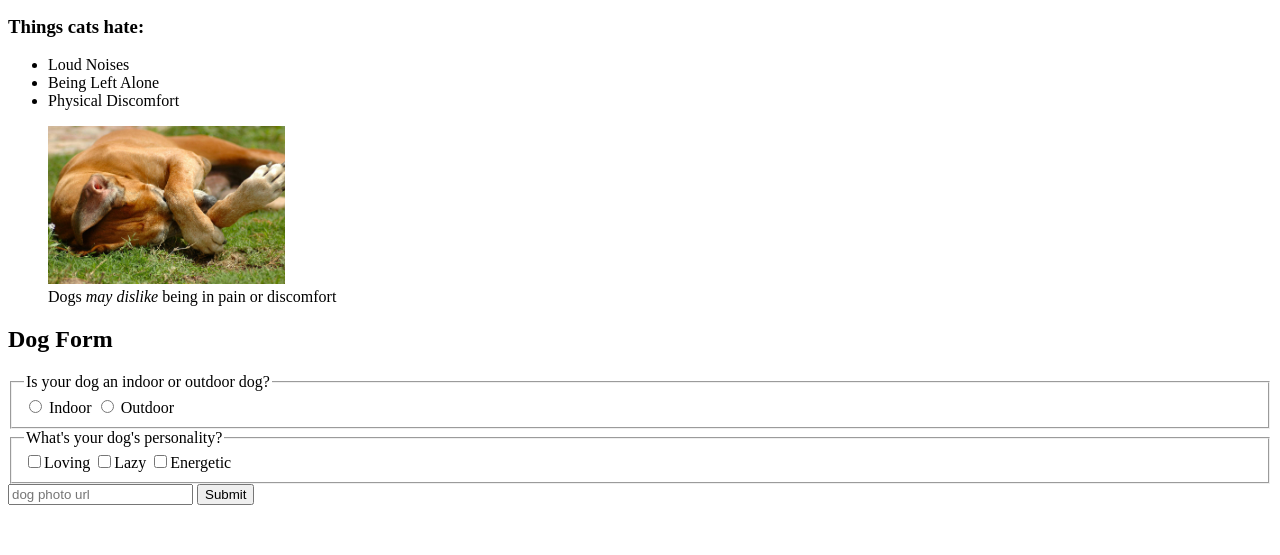
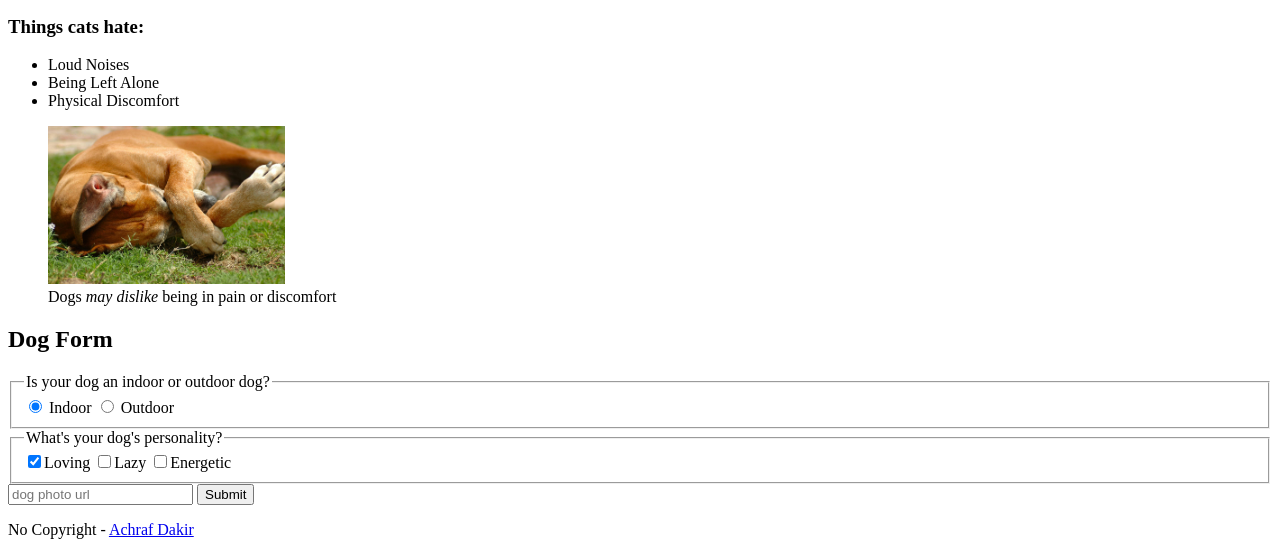
Before and after one commit to achrafdakir/web_dev_learning, a plain HTML site: page DogApp/index.html in a window 1280 px wide. Shown: the part 861-1416 px from the top of the page. Before the commit the page ends 1374 px from the top, so only its background shows below. Drawn offline with Linux system fonts and the light colour scheme.

Commit message:
adding footer

```diff
--- a/DogApp/index.html
+++ b/DogApp/index.html
@@ -42,13 +42,13 @@
             <form action="#">
                 <fieldset>
                     <legend>Is your dog an indoor or outdoor dog?</legend>
-                    <label><input type="radio" name="indoor-outdoor" id="indoor" value="indoor"> Indoor</label>
+                    <label><input type="radio" name="indoor-outdoor" id="indoor" value="indoor" checked> Indoor</label>
                     <label><input type="radio" name="indoor-outdoor" id="outdoor" value="outdoor"> Outdoor</label>
                 </fieldset>
 
                 <fieldset>
                     <legend>What's your dog's personality?</legend>
-                    <input type="checkbox" name="personality" id="loving" value="loving"><label for="loving">Loving</label>
+                    <input type="checkbox" name="personality" id="loving" value="loving" checked><label for="loving">Loving</label>
                     <input type="checkbox" name="personality" id="lazy" value="lazy"><label for="lazy">Lazy</label>
                     <input type="checkbox" name="personality" id="energetic" value="energetic" ><label for="energetic">Energetic</label>
                 </fieldset>
@@ -59,5 +59,8 @@
         </section>
 
     </main>
+    <footer>
+        <p>No Copyright - <a href="https://www.linkedin.com/in/achraf-dakir/">Achraf Dakir</a></p>
+    </footer>
 </body>
 </html>
```
